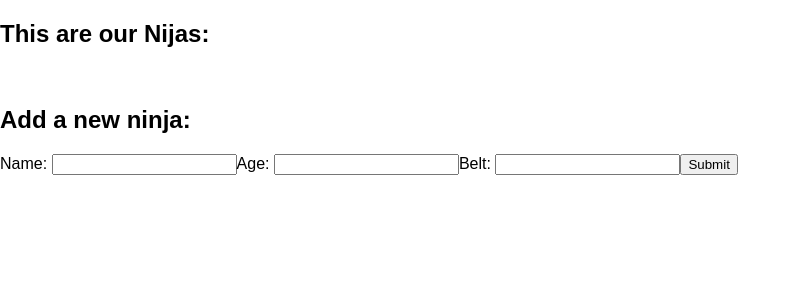
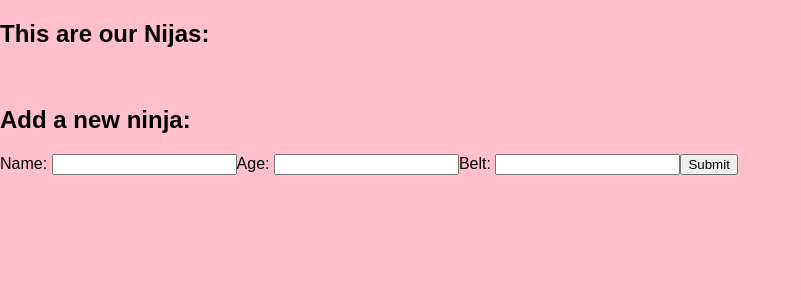
Before and after one commit to Cesar64Garcia/rect-demo, a React (Create React App) app in the folder react-demo-app/: page / in a window 1280 px wide. Shown: the top 300 px of the page, without its empty margins (0-801 px from the left). Built offline with nearby package versions, Linux system fonts and the light colour scheme.

Commit message:
first-part ended

```diff
--- /dev/null
+++ b/react-demo-app/src/Ninjas.css
@@ -0,0 +1,3 @@
+body{
+    background-color: pink;
+}
--- a/react-demo-app/src/Ninjas.js
+++ b/react-demo-app/src/Ninjas.js
@@ -1,4 +1,5 @@
 import React from 'react';
+import './Ninjas.css';
 
 const Ninjas = ({ninjas, deleteNinja}) => {
     const ninjaList = ninjas.map(ninja  => {
```
